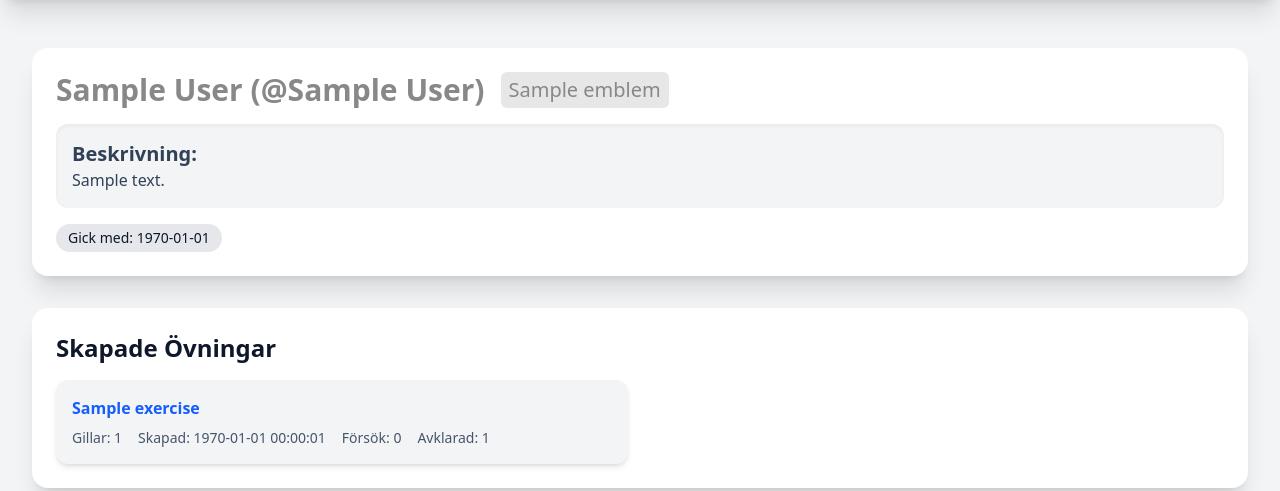
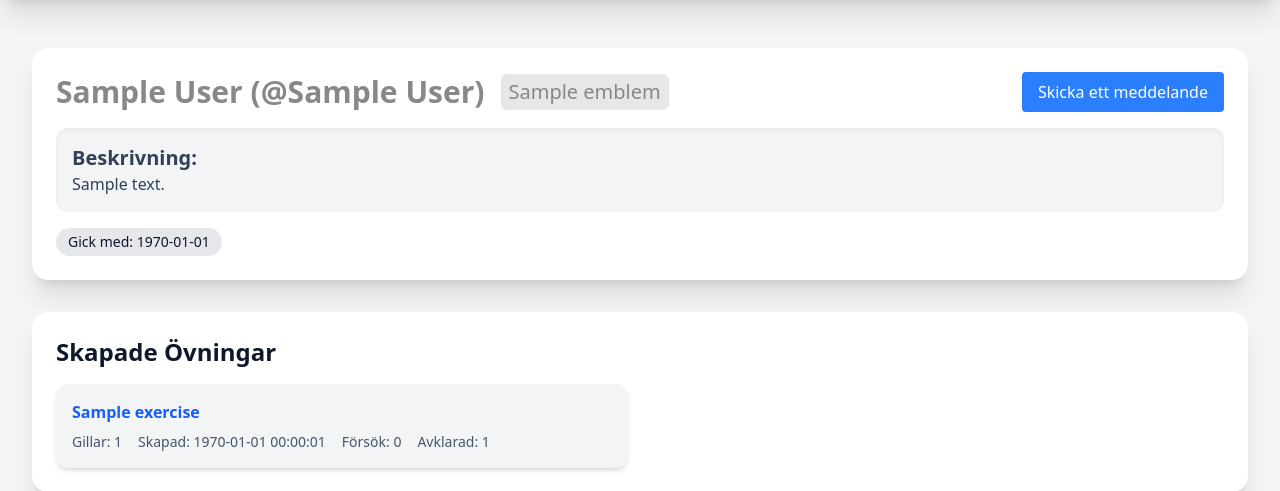
Before and after one commit to Rikemannen/site-rw2, a Flask app: page /user/1 in a window 1280 px wide. Shown: the part 76-567 px from the top of the page. Run offline with Flask 3, Linux system fonts and the light colour scheme; tables that the repository leaves empty hold one stand-in row (values such as "Sample post"); style sheets or scripts are compiled from the project's sources; parts of the project's set-up code (start-up, migrations or seed data) failed here and were passed over; some libraries are stand-ins or nearby versions.

Commit message:
Add message user button in profiles

```diff
--- a/app/templates/user/profile.html
+++ b/app/templates/user/profile.html
@@ -5,6 +5,7 @@
 {% block content %}
 <div class="space-y-8">
     <div class="bg-white p-6 rounded-2xl shadow-xl">
+        <div class="flex items-center justify-between">
             <div class="flex items-center">
                 {% set emblem_color = user.equipped_emblem.color if user.equipped_emblem else 'inherit' %}
                 <h1 class="text-3xl font-bold" style="color: {{ emblem_color }};">
@@ -15,6 +16,10 @@
                     style="color: {{ emblem_color }}; background-color: {{ emblem_color }}33;">
                     <p class="text-xl pr-2 pl-2 p-1">{{ user.equipped_emblem.name }}</p>
                 </div>
+                {% endif %}
+            </div>
+            {% if user != current_user %}
+            <a href="/messages?r={{ user.id }}&hide=1" class="button-blue">Skicka ett meddelande</a>
             {% endif %}
         </div>
         <div class="bg-gray-100 p-4 rounded-xl shadow-inner mb-4 mt-4 text-slate-700">
```
Lines whose indentation alone changed are shown as unchanged.
